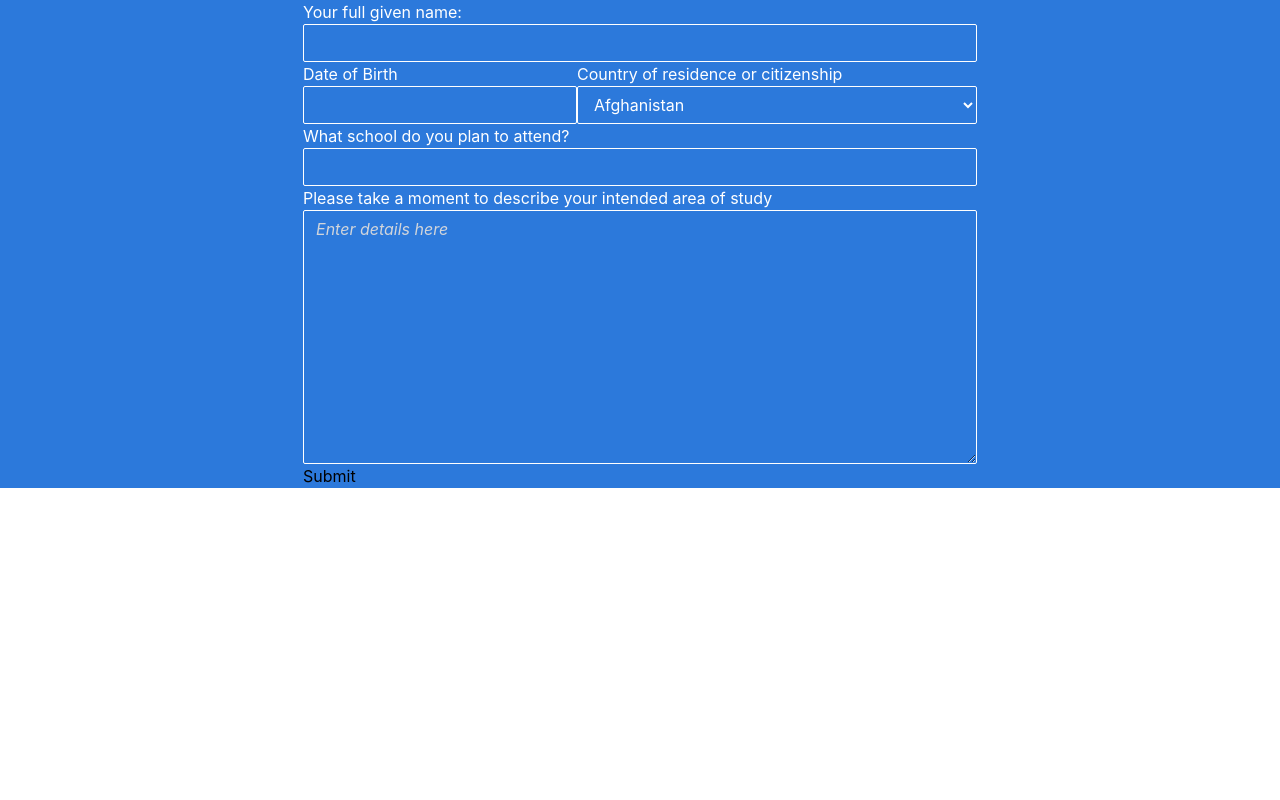
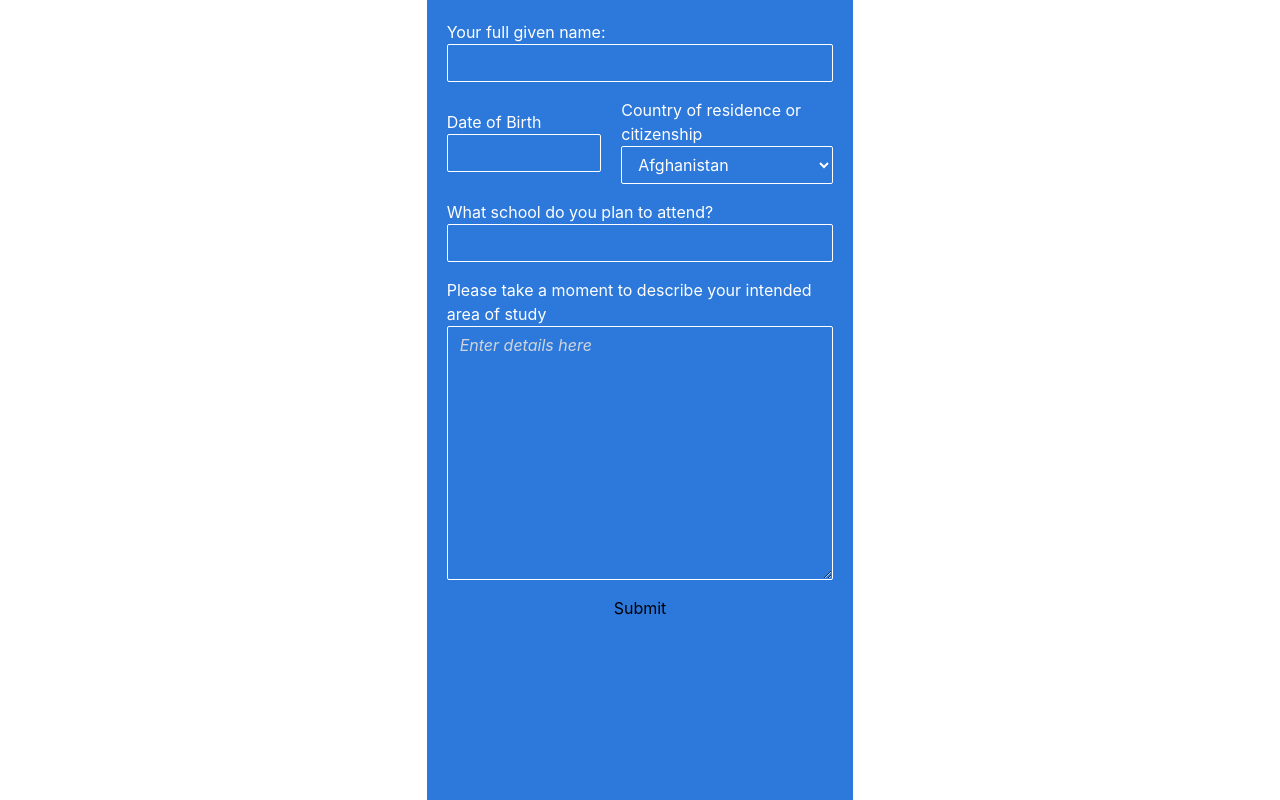
Before and after one commit to gibsonliketheguitar/assessment, a React (Create React App) app in the folder ROOK HOTEL/2_form_validation/: page / in a window 1280 px wide. Built offline with nearby package versions, Linux system fonts and the light colour scheme.

Commit message:
style bump on form. it's beautiful

```diff
--- a/ROOK HOTEL/2_form_validation/src/App.tsx
+++ b/ROOK HOTEL/2_form_validation/src/App.tsx
@@ -16,13 +16,14 @@ export default function App() {
   console.log(watch("name")); // watch input value by passing the name of it
 
   return (
-    <div className="bg-blue">
-      <Form onSubmit={onSubmit}>
+    <div className="flex justify-center w-full h-screen">
+      <div className="bg-blue w-1/3 p-5">
+        <Form onSubmit={onSubmit} >
           <Input type='text' name='name' label='Your full given name:' />
 
-        <div className="flex">
-          <Input type='text' name='birthDate' label='Date of Birth' />
-          <Select name="country" label='Country of residence or citizenship' options={countriesName} />
+          <div className="flex items-center space-x-5">
+            <Input type='text' name='birthDate' label='Date of Birth' width='w-2/5' />
+            <Select name="country" label='Country of residence or citizenship' options={countriesName} width={'w-4/5'} />
           </div>
 
           <Input type='text' name='school' label='What school do you plan to attend?' />
@@ -36,7 +37,7 @@ export default function App() {
           />
           <button>Submit</button>
         </Form>
-
+      </div>
     </div>
   );
 }
--- a/ROOK HOTEL/2_form_validation/src/components/Form.tsx
+++ b/ROOK HOTEL/2_form_validation/src/components/Form.tsx
@@ -5,8 +5,7 @@ export function Form({ defaultValues, children, onSubmit }: any) {
     const methods = useForm({ defaultValues });
     const { handleSubmit } = methods;
     return (
-        <div className="flex flex-col items-center bg-blue-200">
-            <form onSubmit={handleSubmit(onSubmit)}>
+        <form className="flex flex-col items-center space-y-4 bg-blue-200" onSubmit={handleSubmit(onSubmit)}>
             {React.Children.map(children, child => {
                 let result = child
                 //Having a div means that it most likely will contain a styling container
@@ -36,6 +35,5 @@ export function Form({ defaultValues, children, onSubmit }: any) {
                 return result
             })}
         </form>
-        </div>
     );
 }
--- a/ROOK HOTEL/2_form_validation/src/components/Input.tsx
+++ b/ROOK HOTEL/2_form_validation/src/components/Input.tsx
@@ -1,14 +1,12 @@
-export function Input(props: any) {
-    const { type, name, label, register, ...rest } = props
+export function Input({ type, name, label, width = 'w-full', register, ...rest }: any) {
     return (
-        <div className="flex flex-col">
+        <div className={`flex flex-col ${width}`}>
             <label className="text-white">{label}</label>
             <input
                 type={type}
                 className="
                         form-control
                         block
-                        w-full
                         px-3
                         py-1.5
                         text-white
--- a/ROOK HOTEL/2_form_validation/src/components/Select.tsx
+++ b/ROOK HOTEL/2_form_validation/src/components/Select.tsx
@@ -1,6 +1,7 @@
-export default function Select({ name, label, register, options, ...rest }: any) {
+export default function Select({ name, label, register, options, width = 'w-full', ...rest }: any) {
+    console.log(rest)
     return (
-        <div className="flex flex-col">
+        <div className={`flex flex-col ${width}`}>
             <label className="text-white">{label}</label>
             <select
                 className="
--- a/ROOK HOTEL/2_form_validation/src/components/TextArea.tsx
+++ b/ROOK HOTEL/2_form_validation/src/components/TextArea.tsx
@@ -1,7 +1,6 @@
-export function TextArea(props: any) {
-    const { type, name, label, placeholder, row, column, register, ...rest } = props
+export function TextArea({ type, name, label, placeholder, width = 'w-full', row, column, register, ...rest }: any) {
     return (
-        <div className="flex flex-col">
+        <div className={`flex flex-col ${width}`}>
             <label className="text-white">{label}</label>
             <textarea
                 className="
```
Lines whose indentation alone changed are shown as unchanged.
